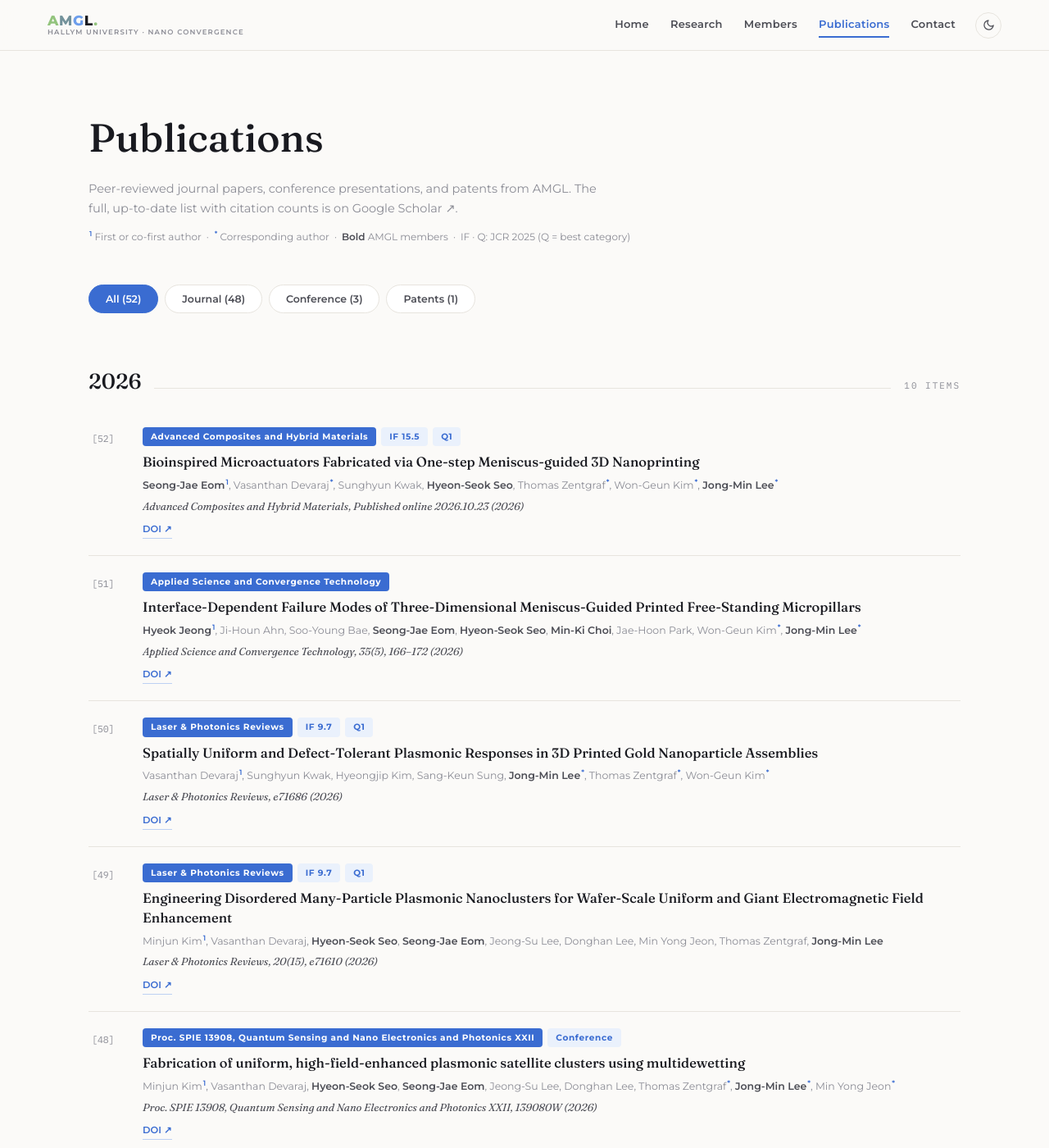
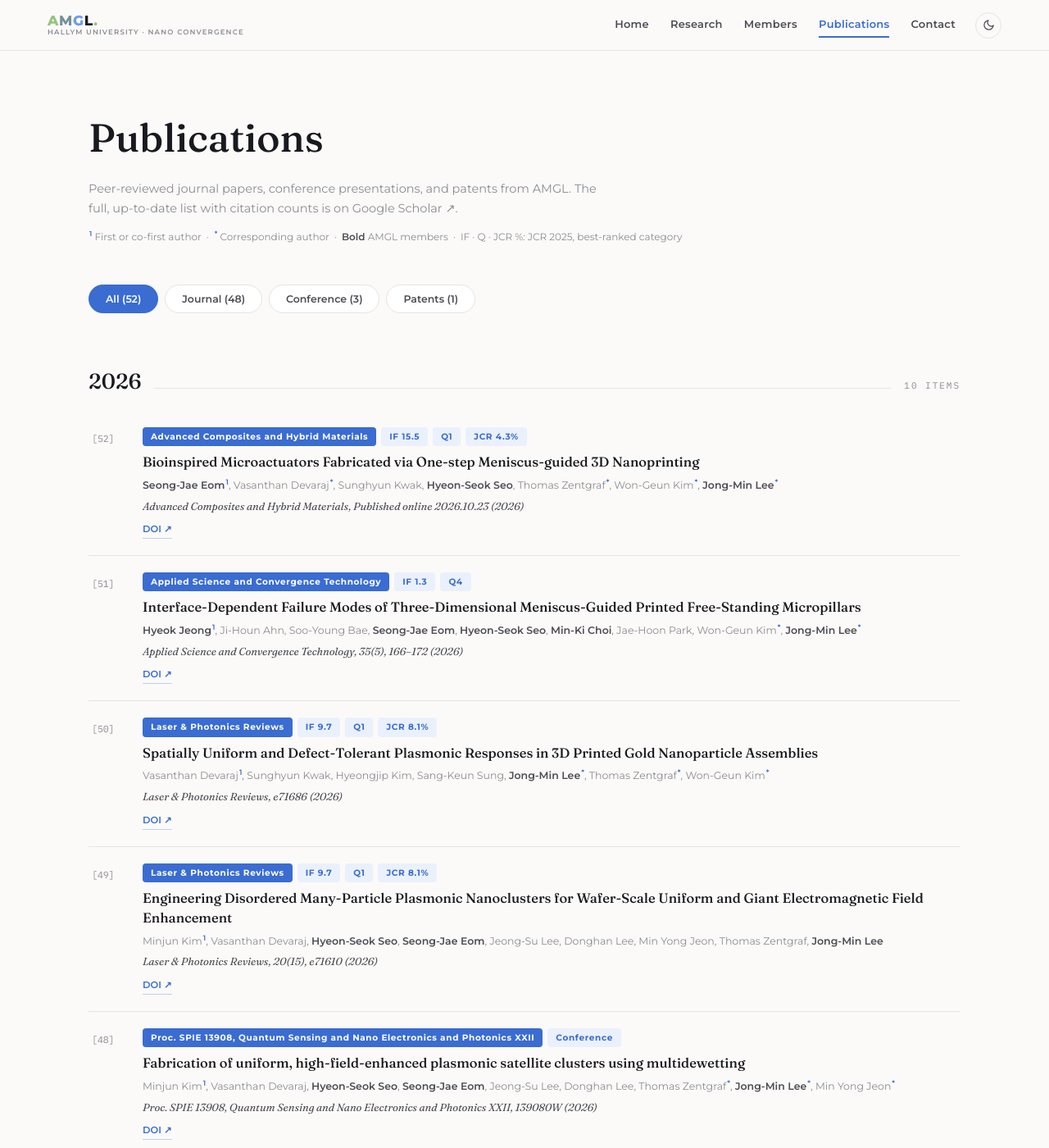
Before and after one commit to HTKRS/AMGL, a Jekyll site: the page built from publications.html, in a window 1280 px wide and 1400 px high. Shown: the whole window at 82% size. Built offline with Jekyll 4.4.1, drawn with Linux system fonts in a browser that asks for light colours; some of the changed text lies outside the part shown.

Commit message:
Publications: IF, quartile, JCR IF(%) from JCR 2025 (S2Journal), best category
Co-Authored-By: Claude Opus 5.5 <noreply@anthropic.com>
Claude-Session: https://claude.ai/code/session_01Uz45pWzNCdRaapQSu9CaUD

```diff
--- a/_data/publications.yml
+++ b/_data/publications.yml
@@ -2,8 +2,9 @@
     Nanoprinting
   authors: "Seong-Jae Eom¹, Vasanthan Devaraj*, Sunghyun Kwak, Hyeon-Seok Seo, Thomas Zentgraf*, Won-Geun Kim*, Jong-Min Lee*"
   journal: Advanced Composites and Hybrid Materials
+  impact: "15.5"
   quartile: Q1
-  impact: "15.5"
+  jcr: "4.3"
   info: Published online 2026.10.23
   year: 2026
   doi: 10.1007/s42114-026-02151-5
@@ -13,6 +14,8 @@
     Printed Free-Standing Micropillars
   authors: "Hyeok Jeong¹, Ji-Houn Ahn, Soo-Young Bae, Seong-Jae Eom, Hyeon-Seok Seo, Min-Ki Choi, Jae-Hoon Park, Won-Geun Kim*, Jong-Min Lee*"
   journal: Applied Science and Convergence Technology
+  impact: "1.3"
+  quartile: Q4
   info: 35(5), 166–172
   year: 2026
   doi: 10.5757/ASCT.2026.35.5.166
@@ -22,8 +25,9 @@
     Gold Nanoparticle Assemblies
   authors: "Vasanthan Devaraj¹, Sunghyun Kwak, Hyeongjip Kim, Sang-Keun Sung, Jong-Min Lee*, Thomas Zentgraf*, Won-Geun Kim*"
   journal: Laser & Photonics Reviews
+  impact: "9.7"
   quartile: Q1
-  impact: "9.7"
+  jcr: "8.1"
   info: e71686
   year: 2026
   doi: 10.1002/lpor.71686
@@ -33,8 +37,9 @@
     Wafer-Scale Uniform and Giant Electromagnetic Field Enhancement
   authors: "Minjun Kim¹, Vasanthan Devaraj, Hyeon-Seok Seo, Seong-Jae Eom, Jeong-Su Lee, Donghan Lee, Min Yong Jeon, Thomas Zentgraf, Jong-Min Lee"
   journal: Laser & Photonics Reviews
+  impact: "9.7"
   quartile: Q1
-  impact: "9.7"
+  jcr: "8.1"
   info: 20(15), e71610
   year: 2026
   doi: 10.1002/lpor.71610
@@ -53,8 +58,8 @@
     Substrates: A Review and Perspective"
   authors: "Seong-Jae Eom¹, Hyeon-Seok Seo¹, Vasanthan Devaraj*, Jong-Min Lee*"
   journal: Current Applied Physics
+  impact: "2.8"
   quartile: Q3
-  impact: "2.8"
   info: 88, 36–43
   year: 2026
   doi: 10.1016/j.cap.2026.04.017
@@ -64,8 +69,8 @@
     mechanical flexibility for microelectronic devices"
   authors: "Myung-Nam Jeong¹, Hyeon-Seok Seo¹, Jaewon Choi¹, Jae-Hoon Kim, Seong-Jae Eom, Ki Hoon Sung, Jong-Sik Moon, Vanna Chrismas Silalahi, Jong-Min Lee*"
   journal: Synthetic Metals
+  impact: "4.5"
   quartile: Q2
-  impact: "4.5"
   info: 317, 118075
   year: 2026
   doi: 10.1016/j.synthmet.2026.118075
@@ -75,8 +80,9 @@
     engineered optoelectronic properties
   authors: "Jaemin Kim¹, Hyeongjip Kim¹, Ye-Won Lee¹, Seong-Jae Eom, Hyeon-Seok Seo, Sun-Hwa Gu, Sunghyun Kwak, Jae-Hyeon Ko, Won-Geun Kim*, Jong-Min Lee*"
   journal: Nanoscale
+  impact: "5.2"
   quartile: Q1
-  impact: "5.2"
+  jcr: "23.8"
   info: 18(9), 4950–4957
   year: 2026
   doi: 10.1039/D5NR04848F
@@ -86,8 +92,9 @@
     for Reliable On-site Analysis and Oxide-state Classification
   authors: "Minjun Kim¹, Damun Heo¹, Sung Yoon Cho, Ye-Won Lee, Sun-Hwa Gu, Samir Adhikari, Donghan Lee, Seok Soon Jeong, Hyuck Soo Kim, Vasanthan Devaraj*, Thomas Zentgraf, Min Yong Jeon*, Jong-Min Lee*"
   journal: Nanoscale
+  impact: "5.2"
   quartile: Q1
-  impact: "5.2"
+  jcr: "23.8"
   info: 18(8), 4292–4299
   year: 2026
   doi: 10.1039/D5NR03414K
@@ -97,8 +104,8 @@
     Meniscus-Assisted 3D Printing
   authors: "Minjun Kim¹, Jae-Hoon Kim¹, Myung-Nam Jeong, Hyeon-Seok Seo, Seong-Jae Eom, Sung Yoon Cho, Ji Su Kim, Soyeon Ahn, Min Yong Jeon*, Jong-Min Lee*"
   journal: Advanced Materials Technologies
+  impact: "6.0"
   quartile: Q2
-  impact: "6.0"
   info: 11(2), e01312
   year: 2026
   doi: 10.1002/admt.202501312
@@ -108,6 +115,8 @@
     Nanoprinting Technologies
   authors: "Sunhwa Gu¹, Damun Heo¹, Vanna Chrismas Silalahi, Hojae Lee, Jong-Min Lee*"
   journal: Applied Science and Convergence Technology
+  impact: "1.3"
+  quartile: Q4
   info: 34(3), 87–92
   year: 2025
   doi: 10.5757/ASCT.2025.34.3.87
@@ -116,8 +125,8 @@
 - title: Fabrication of Au nanotips via meniscus-guided 3D printing
   authors: "Seongjae Eom¹, Damun Heo¹, Hyeonseok Seo, Myeongnam Jeong, Vasanthan Devaraj, Jong-Min Lee*"
   journal: Journal of the Korean Physical Society
+  impact: "1.0"
   quartile: Q3
-  impact: "1.0"
   info: 87(2), 236–242
   year: 2025
   doi: 10.1007/s40042-025-01399-2
@@ -127,8 +136,8 @@
     metallic mirror
   authors: "Vasanthan Devaraj¹*, Isaac Azahel Ruiz Alvarado, Jong-Min Lee, Jin-Woo Oh*, Uwe Gerstmann, Wolf Gero Schmidt, Thomas Zentgraf*"
   journal: Nanoscale Horizons
+  impact: "6.4"
   quartile: Q2
-  impact: "6.4"
   info: 10(3), 537–548
   year: 2025
   doi: 10.1039/d4nh00546e
@@ -140,8 +149,8 @@
     nanogaps for sensitive and quantitative SERS
   authors: "Samir Adhikari¹, Minjun Kim¹, Jong-Min Lee¹, Chanwoo Hong, Youngsoon Jeong, Jongseo Baek, Ji Hyeon Lee, Sanggil Lee, Jingyu Kim, Ilsun Yoon, Yudong Jang*, Donghan Lee*"
   journal: ACS Applied Nano Materials
+  impact: "5.8"
   quartile: Q2
-  impact: "5.8"
   info: 7(12), 14050–14056
   year: 2024
   doi: 10.1021/acsanm.4c01286
@@ -150,8 +159,9 @@
 - title: Nanofountain pen for writing hybrid plasmonic architectures
   authors: "Won-Geun Kim¹, Sung-Jo Kim¹, Il Hyun Lee, Vasanthan Devaraj, Nara Jeon, Cherry Park, Minjun Kim, Donghan Lee, Il Jeon, Jong-Min Lee, Ji Tae Kim*, Junsuk Rho*, Jin-Woo Oh*"
   journal: Small Structures
+  impact: "8.9"
   quartile: Q1
-  impact: "8.9"
+  jcr: "18.9"
   info: 5(1), 2300260
   year: 2024
   doi: 10.1002/sstr.202300260
@@ -161,8 +171,9 @@
     scale
   authors: "Minjun Kim¹, Hyun-Ju Ahn¹, Vanna Chrismas Silalahi¹, Damun Heo, Samir Adhikari, Yudong Jang*, Jong-Min Lee*, Donghan Lee"
   journal: International Journal of Molecular Sciences
+  impact: "5.6"
   quartile: Q1
-  impact: "5.6"
+  jcr: "21.8"
   info: 24(17), 13102
   year: 2023
   doi: 10.3390/ijms241713102
@@ -172,8 +183,8 @@
     Quantum Dots
   authors: "Vanna Chrismas Silalahi¹, Il Hyun Lee¹, Minjun Kim, Yudong Jang, Donghan Lee, Jong-Min Lee, Vasanthan Devaraj*, Jin-Woo Oh*"
   journal: Applied Sciences
+  impact: "2.9"
   quartile: Q2
-  impact: "2.9"
   info: 13(17), 9495
   year: 2023
   doi: 10.3390/app13179495
@@ -183,8 +194,8 @@
     nanostructure through a standard and dynamic model
   authors: "Thanh Mien Nguyen¹, Cheol Woong Choi, Ji-Eun Lee, Damun Heo, Ye-Won Lee, Sun-Hwa Gu, Eun Jeong Choi, Jong-Min Lee*, Vasanthan Devaraj, Jin-Woo Oh*"
   journal: Sensors
+  impact: "4.0"
   quartile: Q2
-  impact: "4.0"
   info: 23(13), 6011
   year: 2023
   doi: 10.3390/s23136011
@@ -194,8 +205,9 @@
     the M13 bacteriophage
   authors: "Sung-Jo Kim¹, Yujin Lee¹, Eun Jung Choi, Jong-Min Lee, Kwang Ho Kim*, Jin-Woo Oh*"
   journal: Nano Convergence
+  impact: "13.8"
   quartile: Q1
-  impact: "13.8"
+  jcr: "6.5"
   info: 10(1), 1
   year: 2023
   doi: 10.1186/s40580-022-00351-5
@@ -205,8 +217,8 @@
     plasmonic nanostructure
   authors: "Vasanthan Devaraj¹, Il Hyun Lee¹, Minjun Kim, Thanh Mien Nguyen, Jong Pil Son, Jong-Min Lee, Donghan Lee, Kwang Ho Kim*, Jin-Woo Oh*"
   journal: Current Applied Physics
+  impact: "2.8"
   quartile: Q3
-  impact: "2.8"
   info: 44, 22–28
   year: 2022
   doi: 10.1016/j.cap.2022.09.006
@@ -216,8 +228,9 @@
     plasmonic coupling structure
   authors: "Thanh Mien Nguyen¹, Sung-Jo Kim¹, Vasanthan Devaraj¹, Hyerin Song, Jong-Min Lee, Eun Jung Choi, Ye-Ji Kim, Minsu Jang, You Hwan Kim, Hyuk Jeong, Chang-Seok Kim*, Kyujung Kim*, Jin-Woo Oh*"
   journal: "Sensors and Actuators B: Chemical"
+  impact: "8.3"
   quartile: Q1
-  impact: "8.3"
+  jcr: "1.9"
   info: 369, 132326
   year: 2022
   doi: 10.1016/j.snb.2022.132326
@@ -227,8 +240,9 @@
     ripening analysis
   authors: "Chuntae Kim¹, Sung-Jo Kim¹, Yujin Lee¹, Thanh Mien Nguyen, Jong-Min Lee, Jong-Sik Moon*, Dong-Wook Han*, Jin-Woo Oh*"
   journal: "Sensors and Actuators B: Chemical"
+  impact: "8.3"
   quartile: Q1
-  impact: "8.3"
+  jcr: "1.9"
   info: 362, 131763
   year: 2022
   doi: 10.1016/j.snb.2022.131763
@@ -238,8 +252,9 @@
     for photoluminescence enhancement and picomolar-level biosensing
   authors: "Won-Geun Kim¹, Jong-Min Lee, Younghwan Yang, Hongyoon Kim, Vasanthan Devaraj, Minjun Kim, Hyuk Jeong, Eun-Jung Choi, Jihyuk Yang, Yudong Jang, Trevon Badloe, Donghan Lee, Junsuk Rho*, Ji Tae Kim*, Jin-Woo Oh*"
   journal: Nano Letters
+  impact: "9.1"
   quartile: Q1
-  impact: "9.1"
+  jcr: "13.9"
   info: 22(12), 4702–4711
   year: 2022
   doi: 10.1021/acs.nanolett.2c00790
@@ -249,8 +264,9 @@
     M13 bacteriophage
   authors: "Jong-Min Lee¹, Vasanthan Devaraj¹, Na-Na Jeong¹, Yujin Lee, Ye-Ji Kim, Taehyeong Kim, Seung Heon Yi, Won-Geun Kim, Eun Jung Choi, Hyun-Min Kim*, Chulhun L. Chang*, Chuanbin Mao*, Jin-Woo Oh*"
   journal: Biosensors and Bioelectronics
+  impact: "11.8"
   quartile: Q1
-  impact: "11.8"
+  jcr: "1.9"
   info: 196, 113693
   year: 2022
   doi: 10.1016/j.bios.2021.113693
@@ -260,8 +276,9 @@
     thermo-plasmonic nanoparticles and colloidal quantum dots
   authors: "Won-Geun Kim¹, Vasanthan Devaraj¹, Younghwan Yang, Jong-Min Lee, Ji Tae Kim*, Jin-Woo Oh*, Junsuk Rho*"
   journal: Nanoscale
+  impact: "5.2"
   quartile: Q1
-  impact: "5.2"
+  jcr: "23.8"
   info: 14(44), 16450–16457
   year: 2022
   doi: 10.1039/D2NR03737H
@@ -271,8 +288,8 @@
     efficient plasmonic applications
   authors: "Vasanthan Devaraj¹, Jong-Wan Choi, Jong-Min Lee, Jin-Woo Oh*"
   journal: Materials
+  impact: "3.7"
   quartile: Q2
-  impact: "3.7"
   info: 15(3), 792
   year: 2022
   doi: 10.3390/ma15030792
@@ -282,8 +299,8 @@
     perovskite solar cells
   authors: "Jiye Han¹, Jeong-Seok Nam¹, Kyusun Kim, Eun Jung Choi, Jong-Min Lee, Shigeo Maruyama, Il Jeon*, Jin-Woo Oh*"
   journal: Materials Advances
+  impact: "5.8"
   quartile: Q2
-  impact: "5.8"
   info: 2(1), 488–496
   year: 2021
   doi: 10.1039/D0MA00935K
@@ -293,8 +310,9 @@
     configuring metallic nanoparticle's morphology
   authors: "Vasanthan Devaraj¹, Jong-Min Lee¹, Ye-Ji Kim, Hyuk Jeong, Jin-Woo Oh*"
   journal: International Journal of Molecular Sciences
+  impact: "5.6"
   quartile: Q1
-  impact: "5.6"
+  jcr: "21.8"
   info: 22(19), 10595
   year: 2021
   doi: 10.3390/ijms221910595
@@ -304,8 +322,8 @@
     with a tunable colorization
   authors: "Thanh Mien Nguyen¹, Won-Geun Kim¹, Hyun-Ju Ahn, Minjun Kim, Young Do Kim, Vasanthan Devaraj, Ye-Ji Kim, Yujin Lee, Jong-Min Lee, Eun Jung Choi*, Jin-Woo Oh*"
   journal: RSC Advances
+  impact: "6.1"
   quartile: Q2
-  impact: "6.1"
   info: 11(51), 32305–32311
   year: 2021
   doi: 10.1039/D1RA04302A
@@ -315,8 +333,9 @@
     nanojunctions in bacteriophage-constructed perovskite
   authors: "Jong-Min Lee¹, Jin Woo Choi¹, Il Jeon¹, Ye Zhu, Tao Yang, Hoje Chun, Jongmoon Shin, Juyun Park, Joohee Bang, Kyounga Lim, Won-Geun Kim, Yeji Kim, Hyuk Jeong, Eun Jung Choi, Vasanthan Devaraj, Jeong Seok Nam, Hyungju Ahn, Yong-Cheol Kang, Byungchan Han*, Myungkwan Song*, Jin-Woo Oh*, Chuanbin Mao*"
   journal: Materials Today Nano
+  impact: "7.6"
   quartile: Q1
-  impact: "7.6"
+  jcr: "22.9"
   info: 13, 100099
   year: 2021
   doi: 10.1016/j.mtnano.2020.100099
@@ -326,8 +345,9 @@
     characterizations for bioinspired energy harvesting materials
   authors: "Yan Yan¹, Won-Geun Kim¹, Xiaoting Ma, Tirusew Tegafaw, Thanh Mien Nguyen, Jong-Min Lee, Eun-Jung Choi, Heesang Ahn, Sung-Hun Ha, Kyujung Kim, Jong-Man Kim, Hyung Kook Kim, Jin-Woo Oh*, Dong-Myeong Shin*, Yoon-Hwae Hwang*"
   journal: Nano Energy
+  impact: "16.7"
   quartile: Q1
-  impact: "16.7"
+  jcr: "5.5"
   info: 81, 105607
   year: 2021
   doi: 10.1016/j.nanoen.2020.105607
@@ -336,8 +356,9 @@
 - title: "Optical bioelectronic nose of outstanding sensitivity and selectivity toward volatile organic compounds implemented with genetically engineered bacteriophage: Integrated study of multi-scale computational prediction and experimental validation"
   authors: "Jungyun Park¹, Jong-Min Lee¹, Hoje Chun, Yujin Lee, Sung Jun Hong, Hyunwook Jung, Ye-Ji Kim, Won-Geun Kim, Vasanthan Devaraj, Eun Jung Choi, Jin-Woo Oh*, Byungchan Han*"
   journal: Biosensors and Bioelectronics
+  impact: "11.8"
   quartile: Q1
-  impact: "11.8"
+  jcr: "1.9"
   info: 177, 112979
   year: 2021
   doi: 10.1016/j.bios.2021.112979
@@ -346,8 +367,9 @@
 - title: "Investigation of colorimetric biosensor array based on programable surface chemistry of M13 bacteriophage towards artificial nose for volatile organic compound detection: From basic properties of the biosensor to practical application"
   authors: "Jong-Min Lee¹, Yujin Lee¹, Vasanthan Devaraj¹, Thanh Mien Nguyen, Ye-Ji Kim, You Hwan Kim, Chuntae Kim, Eun Jung Choi*, Dong-Wook Han*, Jin-Woo Oh*"
   journal: Biosensors and Bioelectronics
+  impact: "11.8"
   quartile: Q1
-  impact: "11.8"
+  jcr: "1.9"
   info: 188, 113339
   year: 2021
   doi: 10.1016/j.bios.2021.113339
@@ -357,8 +379,9 @@
     system
   authors: "Chuntae Kim¹, Iruthayapandi Selestin Raja¹, Jong-Min Lee, Jong Ho Lee, Moon Sung Kang, Seok Hyun Lee, Jin-Woo Oh*, Dong-Wook Han*"
   journal: Biosensors
+  impact: "6.2"
   quartile: Q1
-  impact: "6.2"
+  jcr: "13.0"
   info: 11(9), 337
   year: 2021
   doi: 10.3390/bios11090337
@@ -368,8 +391,9 @@
     processing for diagnosing lung cancer
   authors: "Jong-Min Lee¹, Eun Jeong Choi¹, Jae Heun Chung¹, Ki-wook Lee¹, Yujin Lee, Ye-Ji Kim, Won-Geun Kim, Seong Hoon Yoon, Hee Yun Seol, Vasanthan Devaraj, Jong Seong Ha, Donghan Lee, Sang-Mo Kwon*, Yun Seong Kim*, Chulhun L. Chang*, Jin-Woo Oh*"
   journal: Biosensors and Bioelectronics
+  impact: "11.8"
   quartile: Q1
-  impact: "11.8"
+  jcr: "1.9"
   info: 194, 113567
   year: 2021
   doi: 10.1016/j.bios.2021.113567
@@ -379,8 +403,8 @@
     realize highly efficient device design
   authors: "Vasanthan Devaraj¹, Jong-Min Lee, Donghan Lee*, Jin-Woo Oh*"
   journal: Materials Advances
+  impact: "5.8"
   quartile: Q2
-  impact: "5.8"
   info: 1(2), 139–145
   year: 2020
   doi: 10.1039/D0MA00111B
@@ -390,8 +414,9 @@
     nanoparticle-on-metallic-mirror system
   authors: "Vasanthan Devaraj¹, Jong-Min Lee¹, Samir Adhikari¹, Minjun Kim, Donghan Lee*, Jin-Woo Oh*"
   journal: Nanoscale
+  impact: "5.2"
   quartile: Q1
-  impact: "5.2"
+  jcr: "23.8"
   info: 12(44), 22452–22461
   year: 2020
   doi: 10.1039/D0NR07188A
@@ -401,8 +426,9 @@
     Performance of Organic Optoelectronic Devices
   authors: "Hock Beng Lee¹, Won-Geun Kim, Miso Lee, Jong-Min Lee, Siwei He, Neetesh Kumar, Vasanthan Devaraj, Eun Jung Choi, Il Jeon, Myungkwan Song, Jin-Woo Oh*, Jae-Wook Kang*"
   journal: Advanced Optical Materials
+  impact: "7.2"
   quartile: Q1
-  impact: "7.2"
+  jcr: "11.2"
   info: 8(11), 1902080
   year: 2020
   doi: 10.1002/adom.201902080
@@ -411,8 +437,9 @@
 - title: "Sensitive and label-free shell isolated Ag NPs@Si architecture based SERS active substrate: FDTD analysis and in-situ cellular DNA detection"
   authors: "Thankaraj Salammal Sheena¹, Vasanthan Devaraj, Jong-Min Lee, Perumalsamy Balaji, Paulraj Gnanasekar, Jin-Woo Oh*, Mohammad Abdulkader Akbarsha*, K. Jeganathan*"
   journal: Applied Surface Science
+  impact: "6.6"
   quartile: Q1
-  impact: "6.6"
+  jcr: "19.1"
   info: 515, 145955
   year: 2020
   doi: 10.1016/j.apsusc.2020.145955
@@ -422,8 +449,9 @@
     lossy resonant promoter for enhanced chromaticity
   authors: "Young Jin Yoo¹, Won-Geun Kim, Joo Hwan Ko, Yeong Jae Kim, Yujin Lee, Stefan G. Stanciu, Jong-Min Lee, Seungchul Kim, Jin-Woo Oh*, Young Min Song*"
   journal: Advanced Science
+  impact: "14.1"
   quartile: Q1
-  impact: "14.1"
+  jcr: "9.4"
   info: 7(18), 2000978
   year: 2020
   doi: 10.1002/advs.202000978
@@ -433,8 +461,9 @@
     high efficiency
   authors: "Hao-Sheng Lin¹, Jong-Min Lee, Jiye Han, Changsoo Lee, Seungju Seo, Shaun Tan, Hyuck Mo Lee, Eun Jung Choi, Michael S. Strano, Yang Yang, Shigeo Maruyama, Il Jeon*, Yutaka Matsuo*, Jin-Woo Oh*"
   journal: Advanced Science
+  impact: "14.1"
   quartile: Q1
-  impact: "14.1"
+  jcr: "9.4"
   info: 7(20), 2000782
   year: 2020
   doi: 10.1002/advs.202000782
@@ -444,8 +473,8 @@
     respective near-field in nanoparticle-on-mirror
   authors: "Vasanthan Devaraj¹, Jong-Min Lee¹, Jin-Woo Oh*"
   journal: Current Applied Physics
+  impact: "2.8"
   quartile: Q3
-  impact: "2.8"
   info: 20(12), 1335–1341
   year: 2020
   doi: 10.1016/j.cap.2020.09.001
@@ -455,8 +484,8 @@
     genetically engineered phage by binding isotherm screening
   authors: "Jong-Min Lee¹, Eun Jung Choi¹, Juyun Park, Vasanthan Devaraj, ChunTae Kim, Jiye Han, Won-Geun Kim, Kyujung Kim, Yong-Cheol Kang, Kwang Ho Kim*, Jin-Woo Oh*"
   journal: Viruses
+  impact: "3.8"
   quartile: Q2
-  impact: "3.8"
   info: 11(3), 248
   year: 2019
   doi: 10.3390/v11030248
@@ -474,8 +503,8 @@
 - title: "Modifying plasmonic-field enhancement and resonance characteristics of spherical nanoparticles on metallic film: Effects of faceting spherical nanoparticle morphology"
   authors: "Vasanthan Devaraj¹, Hyuk Jeong¹, Chuntae Kim¹, Jong-Min Lee, Jin-Woo Oh*"
   journal: Coatings
+  impact: "3.4"
   quartile: Q2
-  impact: "3.4"
   info: 9(6), 387
   year: 2019
   doi: 10.3390/coatings9060387
@@ -485,8 +514,8 @@
     nanoparticle on a metallic mirror and free space dimer nanoparticle
   authors: "Vasanthan Devaraj¹, Na-Na Jeong, Jong-Min Lee, Yoon-Hwae Hwang, Jong-Ryeul Sohn*, Jin-Woo Oh*"
   journal: Journal of the Korean Physical Society
+  impact: "1.0"
   quartile: Q3
-  impact: "1.0"
   info: 75(4), 313–318
   year: 2019
   doi: 10.3938/jkps.75.313
@@ -506,8 +535,8 @@
     Simulations
   authors: "Vasanthan Devaraj¹, Jong-Min Lee¹, Jin-Woo Oh*"
   journal: Nanomaterials
+  impact: "4.8"
   quartile: Q2
-  impact: "4.8"
   info: 8(8), 582
   year: 2018
   doi: 10.3390/nano8080582
@@ -518,8 +547,8 @@
     spontaneous emission recorded from a window structure
   authors: "J. M. Lee¹, B. H. Jeon¹, J. Kim, D. Lee*"
   journal: Optics Express
+  impact: "3.4"
   quartile: Q2
-  impact: "3.4"
   info: 23(25), 31682–31690
   year: 2015
   doi: 10.1364/OE.23.031682
@@ -529,8 +558,8 @@
     amplifier operating at 1.5 μm
   authors: "J. Park¹, N. J. Kim, Y. D. Jang, E. G. Lee, J. M. Lee, J. S. Baek, J. H. Kim, H. S. Lee, K. J. Yee, D. Lee, S. H. Pyun, W. G. Jeong, J. Kim"
   journal: Applied Physics Letters
+  impact: "3.8"
   quartile: Q2
-  impact: "3.8"
   info: 98(1), 011107
   year: 2011
   doi: 10.1063/1.3533365
@@ -540,8 +569,8 @@
     slow carrier relaxation
   authors: "Jong-Min Lee¹, Dong-Han Lee"
   journal: Journal of the Korean Physical Society
+  impact: "1.0"
   quartile: Q3
-  impact: "1.0"
   info: 58(2), 239–242
   year: 2011
   doi: 10.3938/jkps.58.239
--- a/publications.html
+++ b/publications.html
@@ -9,7 +9,7 @@ permalink: /publications/
   <div class="page-head">
     <h1 class="page-title">Publications</h1>
     <p class="page-intro">Peer-reviewed journal papers, conference presentations, and patents from {{ site.data.settings.lab_short }}.{% if site.data.members.professor.scholar %} The full, up-to-date list with citation counts is on <a href="{{ site.data.members.professor.scholar }}" target="_blank" rel="noopener">Google Scholar ↗</a>.{% endif %}</p>
-    <p class="pubs-legend"><sup class="au-mark">1</sup> First or co-first author&ensp;·&ensp;<sup class="au-mark">*</sup> Corresponding author&ensp;·&ensp;<strong>Bold</strong> AMGL members&ensp;·&ensp;IF · Q: JCR 2025 (Q = best category)</p>
+    <p class="pubs-legend"><sup class="au-mark">1</sup> First or co-first author&ensp;·&ensp;<sup class="au-mark">*</sup> Corresponding author&ensp;·&ensp;<strong>Bold</strong> AMGL members&ensp;·&ensp;IF · Q · JCR %: JCR 2025, best-ranked category</p>
   </div>
 
   <div class="section" style="padding-top:40px">
```
Also changed, not shown: .pages.yml.
